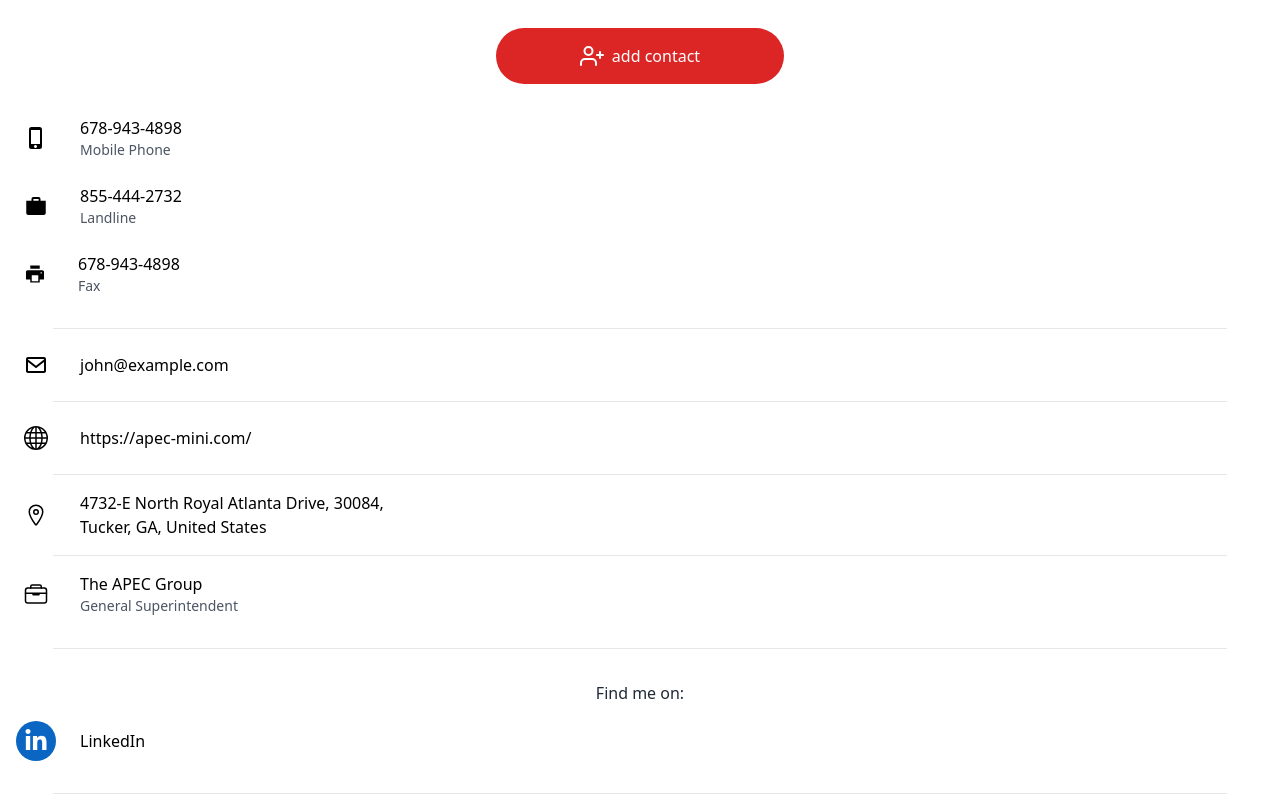
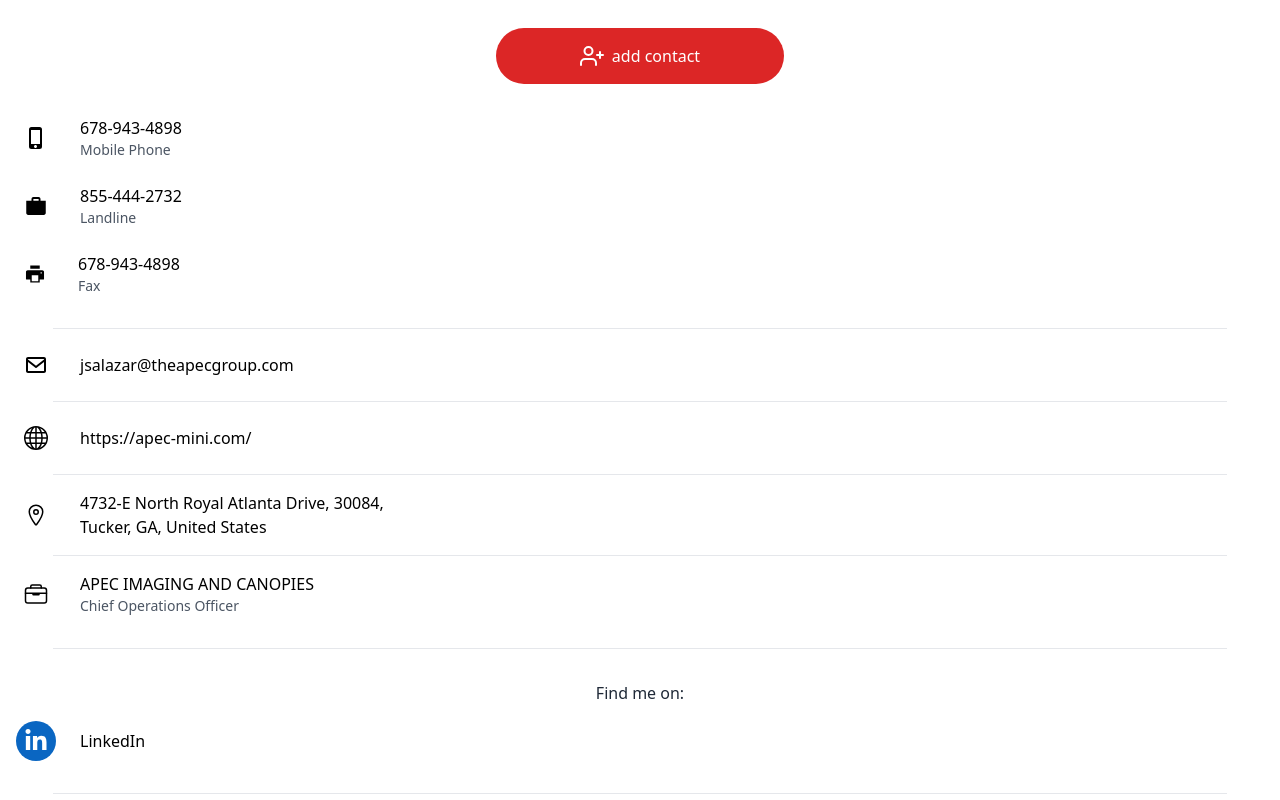
Before and after one commit to ApecGroupDev/apecportal, a Next.js app: page /contact/john-doe in a window 1280 px wide. Shown: the part 376-1176 px from the top of the page. Built offline with nearby package versions, Linux system fonts and the light colour scheme.

Commit message:
fine tune details

```diff
--- a/src/app/contact/[name]/page.tsx
+++ b/src/app/contact/[name]/page.tsx
@@ -25,6 +25,7 @@
   addressLine2: string,
   position: string;
   linkedin: string;
+  company: string;
 };
 
 const mockContacts: Record<string, Contact> = {
@@ -33,25 +34,27 @@
     phone: '678-943-4898',
     landline: '855-444-2732',
     fax: '855-444-2732',
-    email: 'john@example.com',
+    email: 'jsalazar@theapecgroup.com',
     location: '123 Main St, Cityville',
     website: 'https://apec-mini.com/',
     addressLine1: '4732-E North Royal Atlanta Drive, 30084,',
     addressLine2: 'Tucker, GA, United States',
-    position: 'General Superintendent',
+    position: 'Chief Operations Officer',
+    company: 'APEC IMAGING AND CANOPIES',
     linkedin: 'https://www.linkedin.com/company/apec-imaging-and-canopies/?external_page=LPC.Immersive&external_control=EmployerLogo&external_app_instance=837e22fa-74c9-471f-b9c6-20f2c56de93e&external_page_instance=a5a2c123-396d-4191-b7aa-7839fe2a4fde&experiment=displayLinkedInDataPrebind'
   },
   'jane-doe': {
-    name: 'Jane Doe',
+    name: 'Jose Salazar',
     phone: '+0987654321',
     landline: '855-444-2732',
     fax: '855-444-2732',
-    email: 'jane@example.com',
+    email: 'jose.salazar@theapecgroup.com',
     location: '456 Oak St, Townsville',
     website: 'https://apec-mini.com/',
     addressLine1: '4732-E North Royal Atlanta Drive, 30084,',
     addressLine2: 'Tucker, GA, United States',
-    position: 'temp position',
+    position: 'Project Manager',
+    company: 'APEC IMAGING AND CANOPIES',
     linkedin: 'https://www.linkedin.com/company/apec-imaging-and-canopies/?external_page=LPC.Immersive&external_control=EmployerLogo&external_app_instance=837e22fa-74c9-471f-b9c6-20f2c56de93e&external_page_instance=a5a2c123-396d-4191-b7aa-7839fe2a4fde&experiment=displayLinkedInDataPrebind'
   },
 };
@@ -183,7 +186,7 @@
             <IoBriefcaseOutline size={24} color="black" />
           </span>
           <div>
-            <p className="text-black">The APEC Group</p>
+            <p className="text-black">{contact.company}</p>
             <p className="text-sm text-gray-600">{contact.position}</p>
           </div>
         </div>
```
